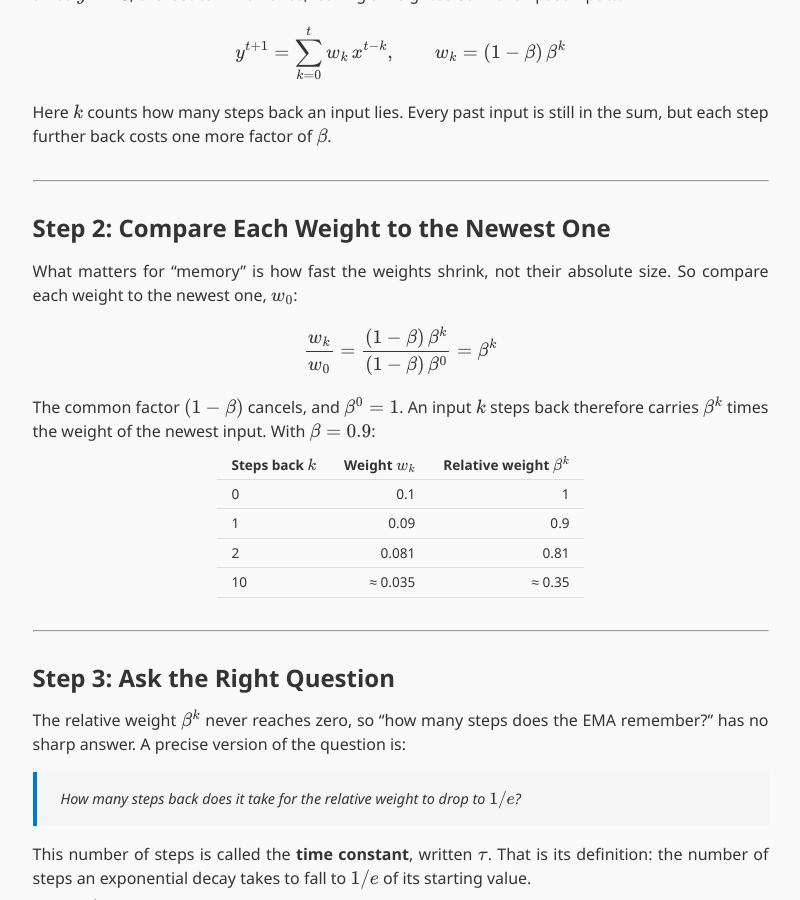
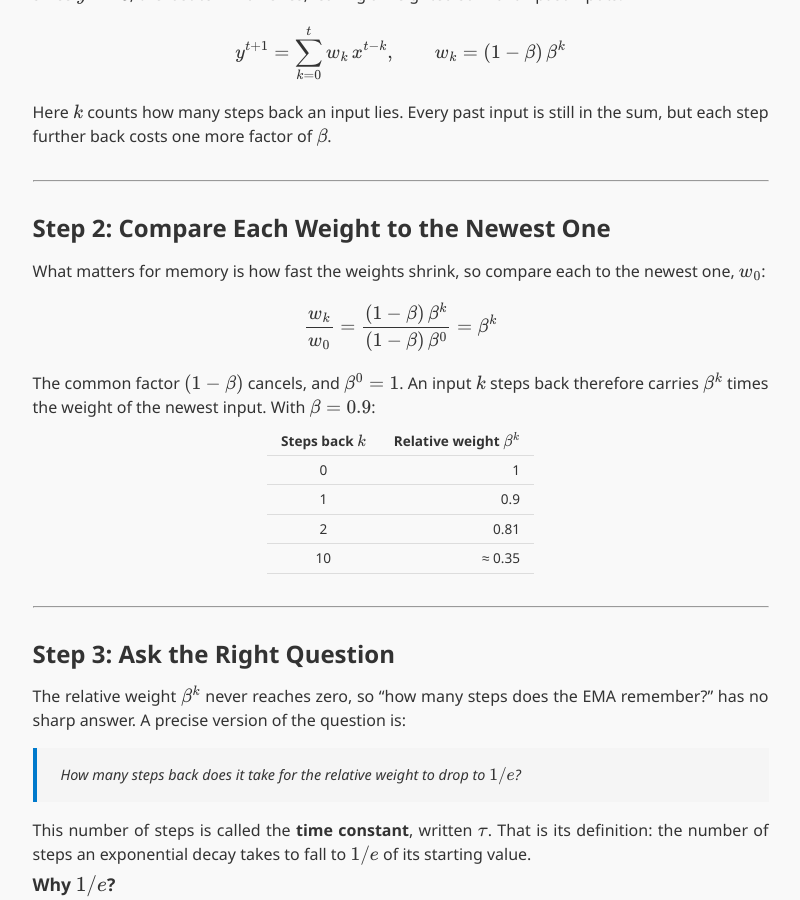
Before and after one commit to wyatthoho/wyatthoho.github.io, a Jekyll site: the page built from _ml_notes/deriving-effective-memory-length.md, in a window 1280 px wide and 900 px high, scrolled down 1073 px. Shown: the whole window, without its empty margins (232-1032 px from the left). Built offline with Jekyll 4.4.1, drawn with Linux system fonts in a browser that asks for light colours.

Commit message:
Tighten Step 2 of memory-length note and keep only relative weights in its table
Co-Authored-By: Claude Opus 5.5 <noreply@anthropic.com>

```diff
--- a/_ml_notes/deriving-effective-memory-length.md
+++ b/_ml_notes/deriving-effective-memory-length.md
@@ -43,18 +43,18 @@ Here $k$ counts how many steps back an input lies. Every past input is still in
 
 ## Step 2: Compare Each Weight to the Newest One
 
-What matters for "memory" is how fast the weights shrink, not their absolute size. So compare each weight to the newest one, $w_0$:
+What matters for memory is how fast the weights shrink, so compare each to the newest one, $w_0$:
 
 $$\begin{equation} \frac{w_k}{w_0} = \frac{(1-\beta)\,\beta^{k}}{(1-\beta)\,\beta^{0}} = \beta^{k} \end{equation}$$
 
 The common factor $(1-\beta)$ cancels, and $\beta^0=1$. An input $k$ steps back therefore carries $\beta^k$ times the weight of the newest input. With $\beta=0.9$:
 
-| Steps back $k$ | Weight $w_k$ | Relative weight $\beta^k$ |
-|---|---|---|
-| 0 | 0.1 | 1 |
-| 1 | 0.09 | 0.9 |
-| 2 | 0.081 | 0.81 |
-| 10 | ≈ 0.035 | ≈ 0.35 |
+| Steps back $k$ | Relative weight $\beta^k$ |
+|:---:|---:|
+| 0 | 1 |
+| 1 | 0.9 |
+| 2 | 0.81 |
+| 10 | ≈ 0.35 |
 
 ---
 
```
